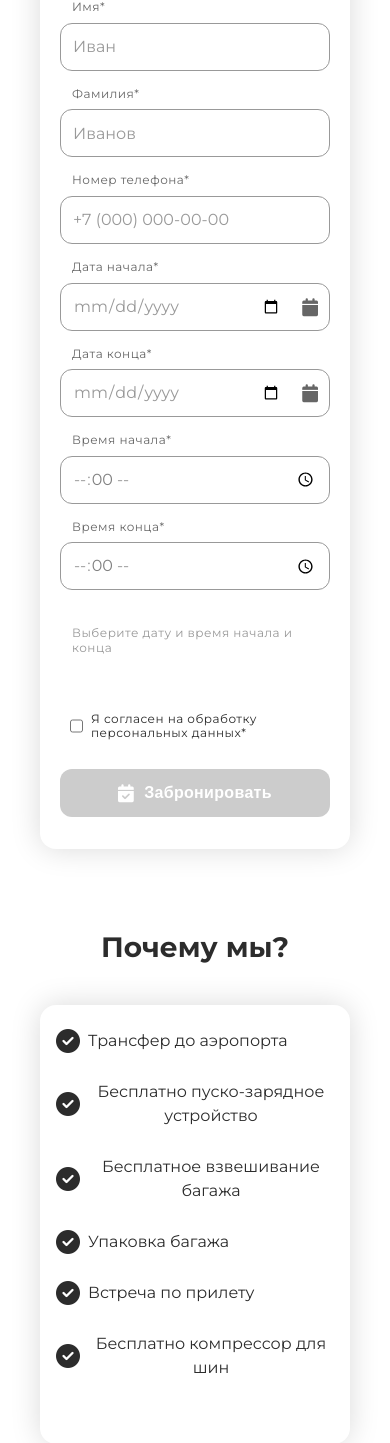
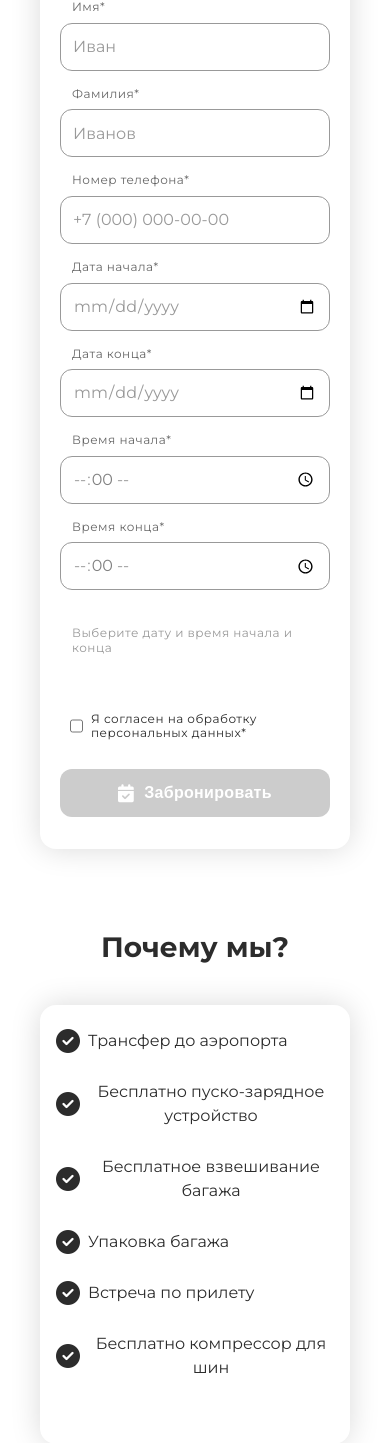
Before and after one commit to BasKIcorp/ParkingBooker, a Flask app: page / in a window 390 px wide. Shown: the part 1037-2480 px from the top of the page. Run offline with Flask 3, Linux system fonts and the light colour scheme.

Commit message:
Update №2

```diff
--- a/static/css/style.css
+++ b/static/css/style.css
@@ -304,17 +304,11 @@ body {
 }
 
 .input-with-icon input {
-    padding-right: 48px;
     width: 100%;
 }
 
 .input-with-icon i {
-    position: absolute;
-    right: 12px;
-    top: 50%;
-    transform: translateY(-50%);
-    color: #666666;
-    font-size: 18px;
+    display: none;
 }
 
 .time-display {
@@ -1465,6 +1459,8 @@ footer {
     padding: 40px 120px;
     text-align: center;
     margin-top: 111px;
+    width: 100vw;
+    margin-left: calc(-50vw + 50%);
 }
 
 footer .container {
@@ -1490,10 +1486,13 @@ footer p {
         padding: 23px 60px;
     }
     .main-content,
-    .bottom-sections,
-    footer {
+    .bottom-sections {
         padding-left: 60px;
         padding-right: 60px;
+    }
+
+    footer {
+        padding: 40px 60px;
     }
 
     .header-left {
@@ -1536,10 +1535,13 @@ footer p {
         padding: 23px 20px;
     }
     .main-content,
-    .bottom-sections,
-    footer {
+    .bottom-sections {
         padding-left: 20px;
         padding-right: 20px;
+    }
+
+    footer {
+        padding: 40px 20px;
     }
 
     .header-content {
```
Also changed, not shown: instance/parking.db (deleted).
